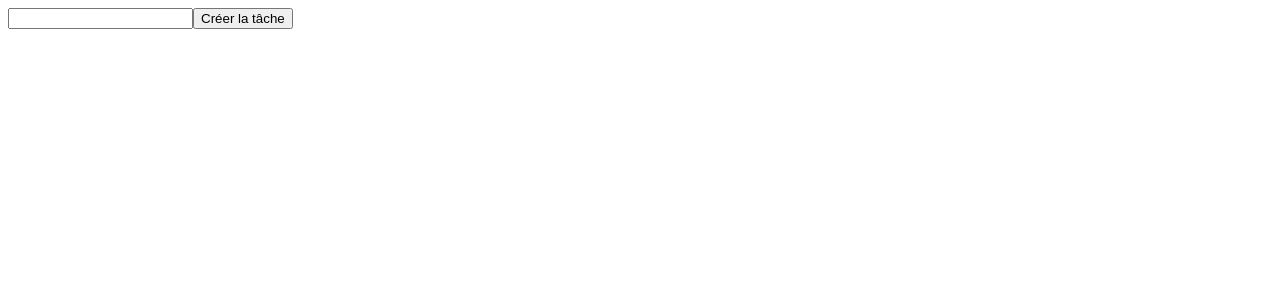
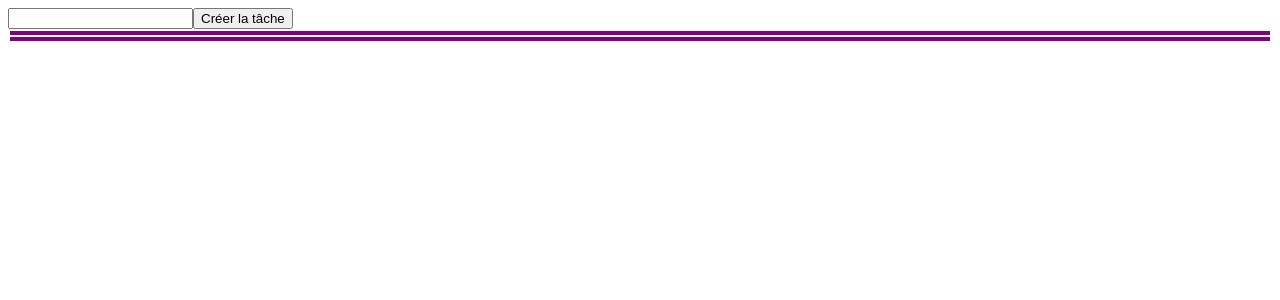
Before and after one commit to alebus84/to-do-list-application-v1.0.0, a Vue app: page / in a window 1280 px wide. Shown: the top 300 px of the page. Built offline with nearby package versions, Linux system fonts and the light colour scheme.

Commit message:
CREATE: In App view, mouse event on delete button.

```diff
--- a/src/App.vue
+++ b/src/App.vue
@@ -17,6 +17,13 @@ onMounted(() => {
       submitButton.value.click();
     }
   });
+  const lis = document.querySelectorAll("li");
+  lis.forEach(li => li.addEventListener("mouseenter", (event) => {
+    event.target.querySelector("input[type='submit']").classList.replace("hidden", "visible");
+  }));
+  lis.forEach(li => li.addEventListener("mouseleave", (event) => {
+    event.target.querySelector("input[type='submit']").classList.replace("visible", "hidden");
+  }));
 })
 
 const checkLocalStorage = () => {
@@ -70,27 +77,64 @@ const handleDelete = (event) => {
 </script>
 
 <template>
-  <div id="wrapper">
+  <div id="application-wrapper">
+    <div id="form-wrapper">
+      <div id="inputs-wrapper">
         <input ref="inputElement" type="text" v-model="fieldText">
         <input ref="submitButton" type="submit" value="Créer la tâche" @click="handleCreate">
+      </div>
       <p class="alert" v-if="theTextIsTooShort">
         Le nom de la tâche doit contenir au moins 5 caractères.
       </p>
+    </div>
+    <div id="lists-wrapper">
       <ul>
         <li v-for="toDo in listOfToDo.notDone" :key="toDo.id">
           <input type="checkbox" :aria-label="toDo.id" @change="handleChecked">
           À faire : {{ toDo.name }}
-        <input type="submit" :aria-label="toDo.id" aria-checked="false" value="Supprimer la tâche" @click="handleDelete">
+          <input type="submit" :aria-label="toDo.id" class="hidden" aria-checked="false" value="Supprimer la tâche" @click="handleDelete">
         </li>
       </ul>
       <ul>
         <li v-for="toDo in listOfToDo.done" :key="toDo.id">
           <input type="checkbox" :aria-label="toDo.id" checked="checked" @change="handleChecked">
           Faite : {{ toDo.name }}
-        <input type="submit" :aria-label="toDo.id" aria-checked="true" value="Supprimer la tâche" @click="handleDelete">
+          <input type="submit" :aria-label="toDo.id" class="hidden" aria-checked="true" value="Supprimer la tâche" @click="handleDelete">
         </li>
       </ul>
     </div>
+  </div>
 </template>
 
-<style scoped></style>
+<style scoped>
+
+#application-wrapper ul {
+  list-style: none;
+  background-color: purple;
+  margin: 2px;
+  padding: 2px;
+}
+
+#application-wrapper li {
+  background-color: pink;
+  margin: 2px;
+  padding: 2px;
+}
+
+#application-wrapper input[class='hidden'] {
+  visibility: hidden;
+  opacity: 0;
+  transition-duration: 0.5s;
+  transition-timing-function: ease;
+  transition-property: visibility, opacity;
+}
+
+#application-wrapper input[class='visible'] {
+  visibility: visible;
+  opacity: 1;
+  transition-duration: 0.5s;
+  transition-timing-function: ease;
+  transition-property: visibility, opacity;
+}
+
+</style>
```
Lines whose indentation alone changed are shown as unchanged.
